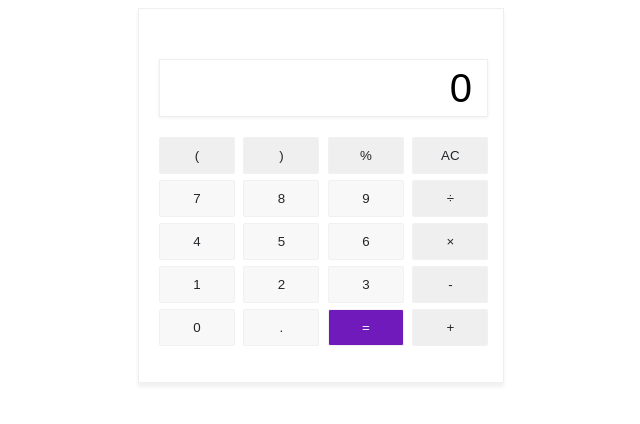
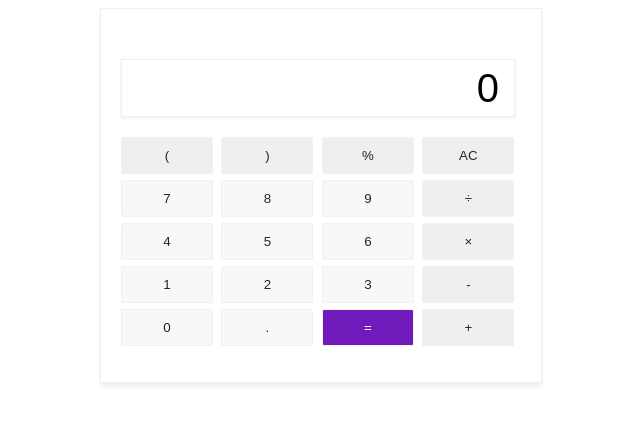
Before and after one commit to hieuphamjr/calculator, a plain HTML site: page index.html in a window 1280 px wide. Shown: the whole page, without its empty margins (319-959 px from the left). Drawn offline with Linux system fonts and the light colour scheme.

Commit message:
Update style.css

```diff
--- a/style.css
+++ b/style.css
@@ -1,6 +1,6 @@
 .main{
   border: 0.03px solid buttonface;
-  width: 324px;
+  width: 400px;
   height: auto;
   padding: 50px 20px 30px 20px;
   box-shadow: 0px 4px 4px #f2f0f0;
@@ -13,7 +13,7 @@
   border: 0.001em solid buttonface;
   height: 50px;
   margin-bottom: 20px;
-  width: 310px;
+  width: 375px;
   box-shadow: 0px 1px 4px #f2f0f0;
   text-align: right;
   font-size: 2.5em;
@@ -27,7 +27,7 @@
 
 }
 button{
-  width: 76px;
+  width: 92px;
   padding: 10px 0 10px 0;
   margin: 0px;
   margin-right: 4px;
```
